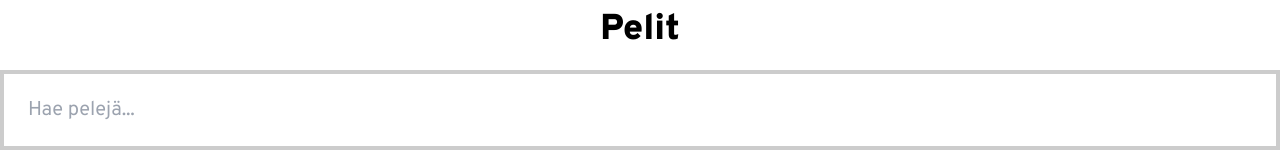
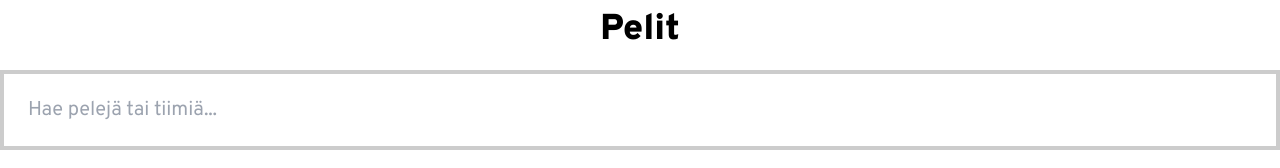
Before and after one commit to mirorauhala/tiko-peliportaali, a Vue app: page / in a window 1280 px wide. Shown: the part 761-929 px from the top of the page. Built offline with nearby package versions, Linux system fonts and the light colour scheme.

Commit message:
add team name to search placeholder

```diff
--- a/src/components/TikoGames.vue
+++ b/src/components/TikoGames.vue
@@ -11,12 +11,12 @@ export default {
       messages: {
         fi: {
           heading: 'Pelit',
-          searchPlaceholder: 'Hae pelejä...',
+          searchPlaceholder: 'Hae pelejä tai tiimiä...',
           noResultsHeading: 'Hakusi ei tuottanut tuloksia'
         },
         en: {
           heading: 'Games',
-          searchPlaceholder: 'Search games...',
+          searchPlaceholder: 'Search games or team name...',
           noResultsHeading: 'Your search returned no results'
         }
       },
```
